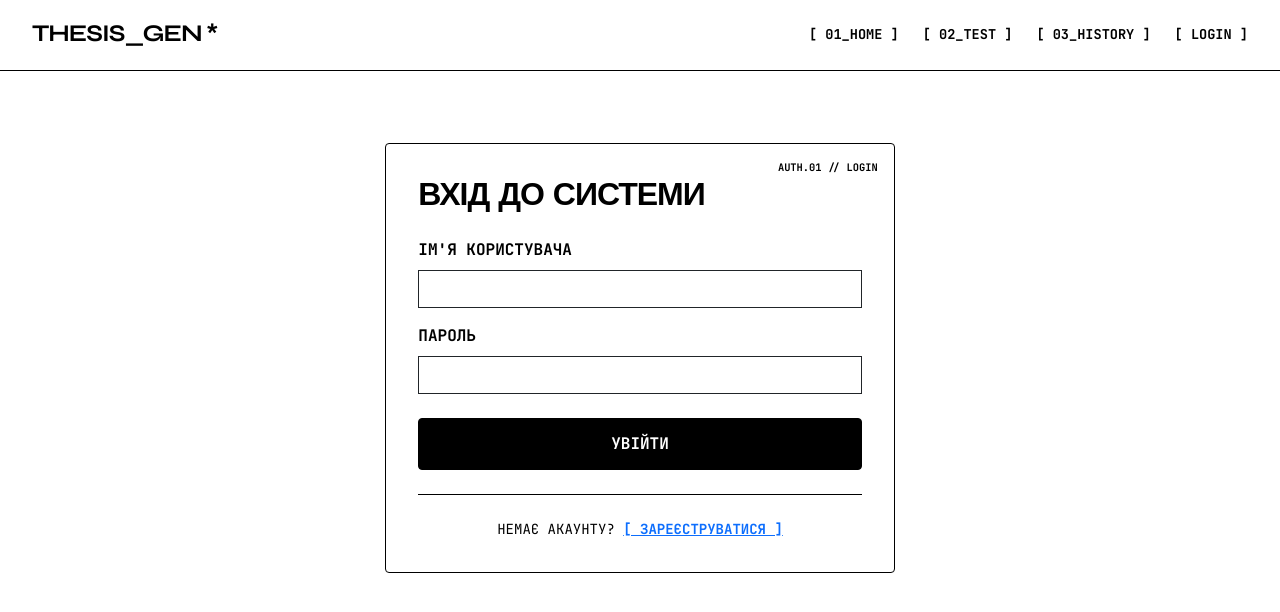
After one commit to dykyiyurii1-eng/thesis_topic_generator_django, a Django app: page /accounts/login/ in a window 1280 px wide. The commit adds this page. Shown: the top 612 px of the page. Run offline with Django 5.2, Linux system fonts and the light colour scheme.

Commit message:
Add user registration, login and Gmail SMTP integration

```diff
--- /dev/null
+++ b/accounts/templates/accounts/login.html
@@ -0,0 +1,38 @@
+{% extends 'base.html' %}
+
+{% block title %}Вхід · THESIS_GEN{% endblock %}
+
+{% block content %}
+<div class="row justify-content-center mt-5">
+    <div class="col-md-6 col-lg-5">
+        <div class="card-brutal">
+            <span class="tech-index">AUTH.01 // LOGIN</span>
+            <h2 class="mb-4">ВХІД ДО СИСТЕМИ</h2>
+
+            {% if form.errors %}
+                <div class="alert alert-danger rounded-0 border-dark">
+                    НЕПРАВИЛЬНИЙ ЛОГІН АБО ПАРОЛЬ
+                </div>
+            {% endif %}
+
+            <form method="post">
+                {% csrf_token %}
+                <div class="mb-3">
+                    <label class="form-label fw-bold">ІМ'Я КОРИСТУВАЧА</label>
+                    <input type="text" name="username" class="form-control rounded-0 border-dark" required>
+                </div>
+                <div class="mb-4">
+                    <label class="form-label fw-bold">ПАРОЛЬ</label>
+                    <input type="password" name="password" class="form-control rounded-0 border-dark" required>
+                </div>
+                <button type="submit" class="btn-brutal btn-brutal-black w-100">УВІЙТИ</button>
+            </form>
+
+            <div class="separator"></div>
+            <div class="text-center small">
+                НЕМАЄ АКАУНТУ? <a href="{% url 'accounts:register' %}" class="fw-bold">[ ЗАРЕЄСТРУВАТИСЯ ]</a>
+            </div>
+        </div>
+    </div>
+</div>
+{% endblock %}
--- /dev/null
+++ b/accounts/urls.py
@@ -0,0 +1,11 @@
+from django.urls import path
+from django.contrib.auth import views as auth_views
+from . import views
+
+app_name = 'accounts'
+
+urlpatterns = [
+    path('register/', views.register_view, name='register'),
+    path('login/', auth_views.LoginView.as_view(template_name='accounts/login.html'), name='login'),
+    path('logout/', auth_views.LogoutView.as_view(), name='logout'),
+]
--- a/config/urls.py
+++ b/config/urls.py
@@ -6,8 +6,8 @@ from django.conf.urls.static import static
 urlpatterns = [
     path('admin/', admin.site.urls),
     path('', include('topics.urls')),
+    path('accounts/', include('accounts.urls')),
 ]
 
 if settings.DEBUG:
     urlpatterns += static(settings.MEDIA_URL, document_root=settings.MEDIA_ROOT)
-    urlpatterns += static(settings.STATIC_URL, document_root=settings.STATIC_ROOT)
--- a/templates/base.html
+++ b/templates/base.html
@@ -17,12 +17,17 @@
 <body>
     <header class="site-header">
         <a class="brand-logo fs-4" href="{% url 'topics:home' %}">THESIS_GEN *</a>
-        <nav class="d-flex gap-4">
+               <nav class="d-flex gap-4 align-items-center">
             <a href="{% url 'topics:home' %}">[ 01_HOME ]</a>
             <a href="{% url 'topics:quiz' %}">[ 02_TEST ]</a>
             <a href="{% url 'topics:history' %}">[ 03_HISTORY ]</a>
+
             {% if user.is_authenticated %}
-                <a href="#" style="text-decoration: line-through;">{{ user.username }}</a>
+                <span class="text-muted fw-bold">{{ user.username }}</span>
+                <form action="{% url 'accounts:logout' %}" method="post" class="m-0 p-0">
+                    {% csrf_token %}
+                    <button type="submit" class="btn btn-link p-0 text-decoration-none fw-bold" style="color: black; border: none;">[ ВИЙТИ ]</button>
+                </form>
             {% else %}
                 <a href="{% url 'accounts:login' %}">[ LOGIN ]</a>
             {% endif %}
--- a/templates/topics/home.html
+++ b/templates/topics/home.html
@@ -12,11 +12,11 @@
     <div class="col-12">
         <div class="card-brutal p-0" style="overflow: hidden;">
           {% if hero_image %}
-    <img src="{{ hero_image.image.url }}" alt="AI Debate Process" class="img-fluid w-100">
-{% endif %}
-     alt="AI Debate Process"
+    <img src="{{ hero_image.image.url }}"   alt="AI Debate Process"
      class="img-fluid w-100"
      style="border-bottom: 1px solid #000; display: block;">
+    {% endif %}
+
         </div>
     </div>
 </div>
```
Also changed, not shown: accounts/forms.py (added, +15 -0 lines), accounts/views.py (+14 -1 lines), config/settings.py (+7 -1 lines), topics/admin.py (+7 -0 lines), topics/views.py (+92 -58 lines), accounts/templates/accounts/register.html (added).
